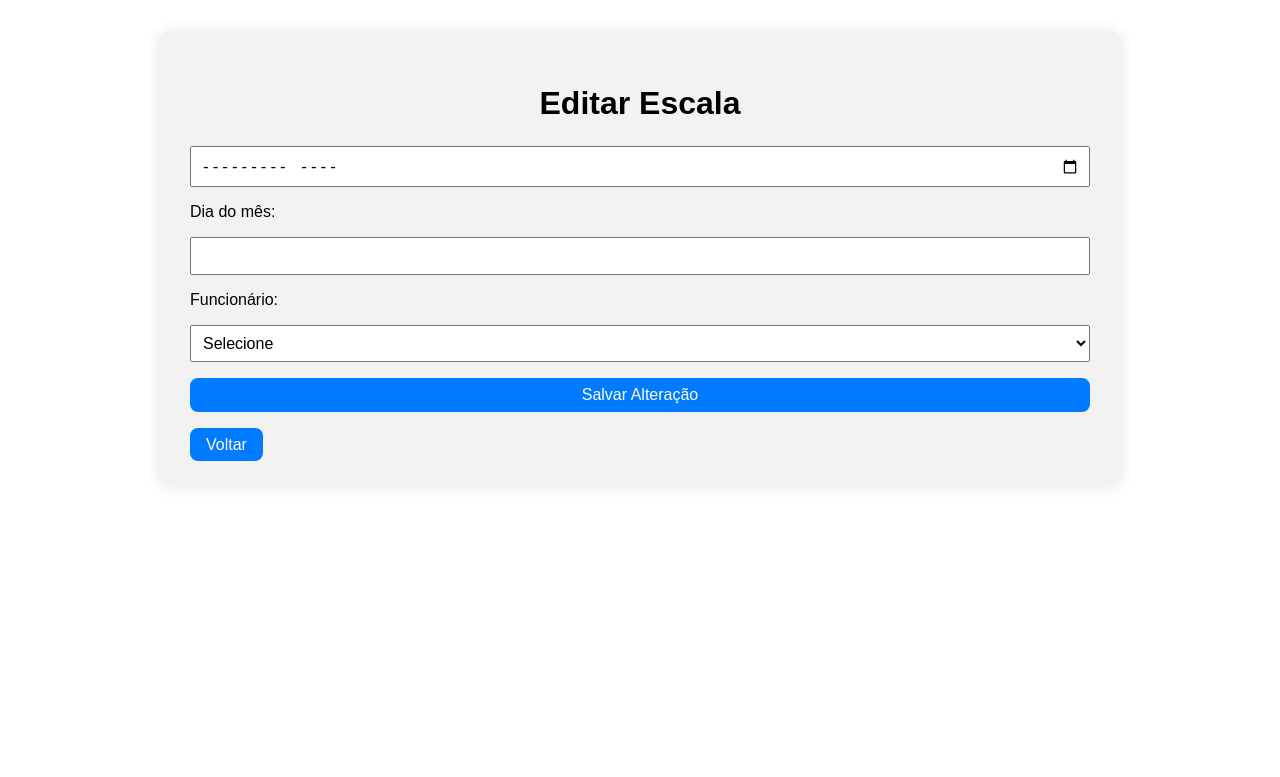
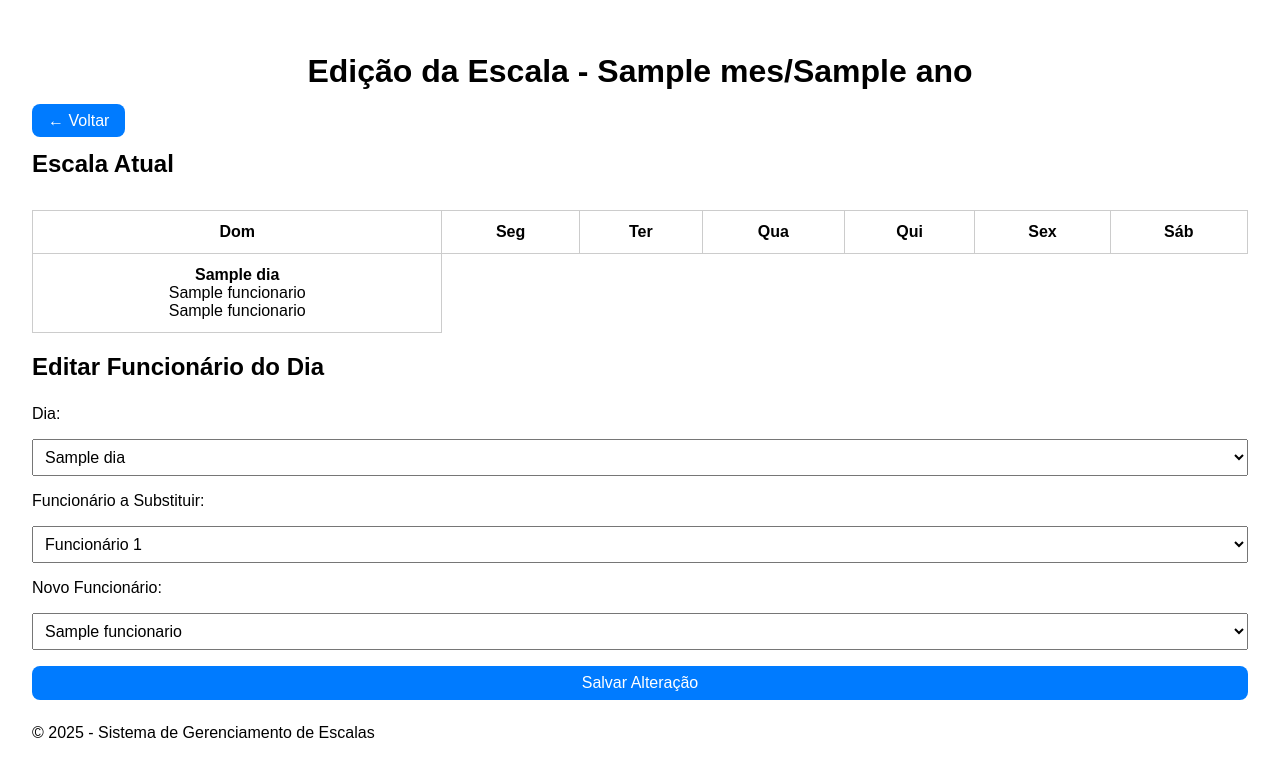
Before and after one commit to VictorDepX/Gerenciador-de-Escalas, a Flask app: template templates/editar.html in a window 1280 px wide. Shown: the top 777 px of the page. Run offline with Flask 3, Linux system fonts and the light colour scheme; the template is opened without the code that fills it: most values are stand-ins (such as "Sample title", 1, 10 or a date in 2020).

Commit message:
Edição
Correção na rota de edição

```diff
--- a/app.py
+++ b/app.py
@@ -103,16 +103,30 @@ def gerar():
 
     return render_template("gerar.html")
 
-@app.route("/editar/<int:mes>/<int:ano>", methods=["GET", "POST"])
-def editar(mes, ano):
-    escala = carregar_escala(mes, ano)
+@app.route("/editar/<int:ano>/<int:mes>", methods=["GET", "POST"])
+def editar(ano, mes):
+    escala = carregar_escala(ano, mes)
+    if not escala:
+        return "Escala não encontrada."
+
+    funcionarios = carregar_funcionarios()
+
     if request.method == "POST":
-        dia = request.form["dia"]
-        funcionario = request.form["funcionario"]
-        escala[dia] = funcionario
+        dia = int(request.form["dia"])
+        alvo = int(request.form["alvo"])  # 0 ou 1
+        novo_func = request.form["funcionario"]
+
+        for semana in escala['calendario']:
+            for dia_semana in semana:
+                if dia_semana and dia_semana["dia"] == dia:
+                    escala_funcionarios = dia_semana["funcionarios"]
+                    escala_funcionarios[alvo] = novo_func
+                    break
+
         salvar_escala(mes, ano, escala)
-        return redirect(url_for("index"))
-    return render_template("editar.html", escala=escala, mes=mes, ano=ano)
+        return redirect(url_for("editar", ano=ano, mes=mes))
+
+    return render_template("editar.html", escala=escala, ano=ano, mes=mes, funcionarios=funcionarios)
 
 @app.route("/exportar/<int:mes>/<int:ano>")
 def exportar(ano, mes):
--- a/data/escalas/escala_2025_2.json
+++ b/data/escalas/escala_2025_2.json
@@ -113,7 +113,7 @@
                 "dia": 13,
                 "tipo": "dia-util",
                 "funcionarios": [
-                    "Nayara",
+                    "Luiz Bispo",
                     "Luiz"
                 ]
             },
--- a/templates/editar.html
+++ b/templates/editar.html
@@ -1,35 +1,88 @@
 <!DOCTYPE html>
-<html lang="pt-br">
+<html lang="pt-br" data-theme="light">
+
 <head>
     <meta charset="UTF-8">
     <title>Editar Escala</title>
     <link rel="stylesheet" href="{{ url_for('static', filename='style.css') }}">
-    <script src="{{ url_for('static', filename='script.js') }}" defer></script>
 </head>
+
 <body>
-    <div class="container">
-        <h1>Editar Escala</h1>
-        <form method="post">
-            <input type="month" name="mes_ano" id="mes_ano" required>
-            <input type="hidden" name="mes" id="inputMes">
-            <input type="hidden" name="ano" id="inputAno">
+    <header>
+        <h1>Edição da Escala - {{ mes }}/{{ ano }}</h1>
+        <a href="{{ url_for('index', ano=ano, mes=mes) }}">← Voltar</a>
+    </header>
 
-            <label for="dia">Dia do mês:</label>
-            <input type="number" name="dia" id="dia" min="1" max="31" required>
+    <main>
+        <section class="calendario">
+            <h2>Escala Atual</h2>
+            <table>
+                <thead>
+                    <tr>
+                        <th>Dom</th>
+                        <th>Seg</th>
+                        <th>Ter</th>
+                        <th>Qua</th>
+                        <th>Qui</th>
+                        <th>Sex</th>
+                        <th>Sáb</th>
+                    </tr>
+                </thead>
+                <tbody>
+                    {% for semana in escala['calendario'] %}
+                    <tr>
+                        {% for dia in semana %}
+                        {% if dia %}
+                        <td class="{{ dia['tipo'] }}">
+                            <strong>{{ dia['dia'] }}</strong><br>
+                            {{ dia['funcionarios'][0] }}<br>
+                            {{ dia['funcionarios'][1] }}
+                        </td>
+                        {% else %}
+                        <td></td>
+                        {% endif %}
+                        {% endfor %}
+                    </tr>
+                    {% endfor %}
+                </tbody>
+            </table>
+        </section>
 
-            <label for="funcionario">Funcionário:</label>
-            <select name="funcionario" required>
-                <option disabled selected>Selecione</option>
-                <option>Luiz Bispo</option>
-                <option>Luiz</option>
-                <option>Samuel</option>
-                <option>Nayara</option>
-                <option>Marina</option>
-            </select>
+        <section class="editar-form">
+            <h2>Editar Funcionário do Dia</h2>
+            <form method="POST">
+                <label for="dia">Dia:</label>
+                <select name="dia" id="dia" required>
+                    {% for semana in escala['calendario'] %}
+                        {% for dia in semana %}
+                            {% if dia %}
+                                <option value="{{ dia['dia'] }}">{{ dia['dia'] }}</option>
+                            {% endif %}
+                        {% endfor %}
+                    {% endfor %}
+                </select>
 
-            <button type="submit">Salvar Alteração</button>
-        </form>
-        <a href="{{ url_for('index') }}">Voltar</a>
-    </div>
+                <label for="alvo">Funcionário a Substituir:</label>
+                <select name="alvo" id="alvo" required>
+                    <option value="0">Funcionário 1</option>
+                    <option value="1">Funcionário 2</option>
+                </select>
+
+                <label for="funcionario">Novo Funcionário:</label>
+                <select name="funcionario" id="funcionario" required>
+                    {% for nome in funcionarios %}
+                        <option value="{{ nome }}">{{ nome }}</option>
+                    {% endfor %}
+                </select>
+
+                <button type="submit">Salvar Alteração</button>
+            </form>
+        </section>
+    </main>
+
+    <footer>
+        <p>&copy; 2025 - Sistema de Gerenciamento de Escalas</p>
+    </footer>
 </body>
+
 </html>
--- a/utils/escala_utils.py
+++ b/utils/escala_utils.py
@@ -45,7 +45,7 @@ def salvar_escala(mes, ano, dados):
 def carregar_escala(ano, mes):
     caminho = os.path.join(CAMINHO_ESCALAS, f"escala_{ano}_{mes}.json")
     if not os.path.exists(caminho):
-        return None
+        return "Não foi possível encontrar a escala."
     with open(caminho, "r", encoding="utf-8") as f:
         escala = json.load(f)
     escala.setdefault("ano", ano)
```
Also changed, not shown: data/relatorios/relatorio_2025_2.json (+6 -6 lines).
